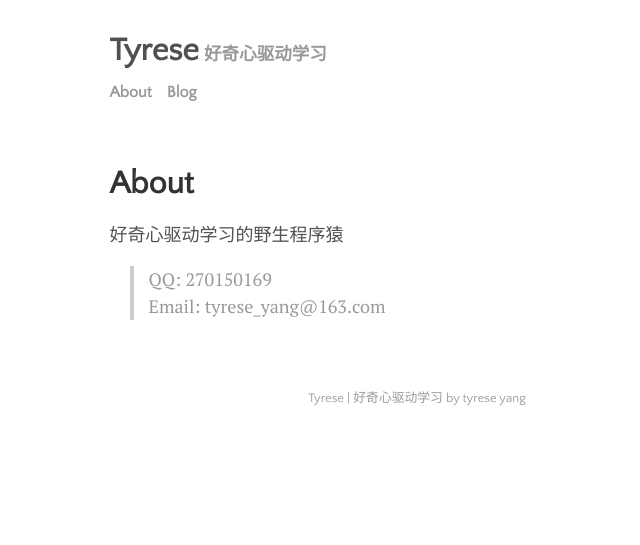
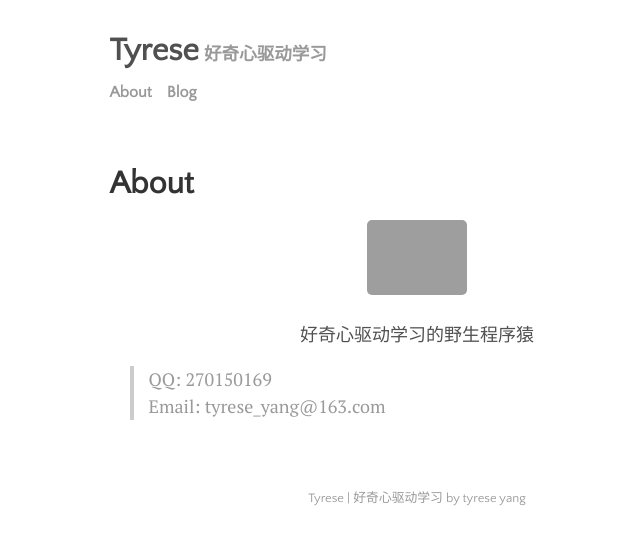
Before and after one commit to tyrese-yang/tyrese-yang.github.io, a Jekyll site: the page built from menu/about.md, in a window 1280 px wide. Shown: the top 545 px of the page, without its empty margins (223-863 px from the left). Built offline with Jekyll 4.4.1, drawn with Linux system fonts in a browser that asks for light colours; nearby versions of some CDN libraries.

```diff
--- a/menu/about.md
+++ b/menu/about.md
@@ -2,7 +2,11 @@
 layout: page
 title: About
 ---
-好奇心驱动学习的野生程序猿
+<div align="center">
+<img src="{{ site.github.url }}/assets/img/photo.jpg" width="100" height="100"/>
+<p>好奇心驱动学习的野生程序猿</p>
+</div>
+
 >
 QQ: 270150169
 Email: tyrese_yang@163.com
```
Also changed, not shown: favicon.ico, 1 other file.
